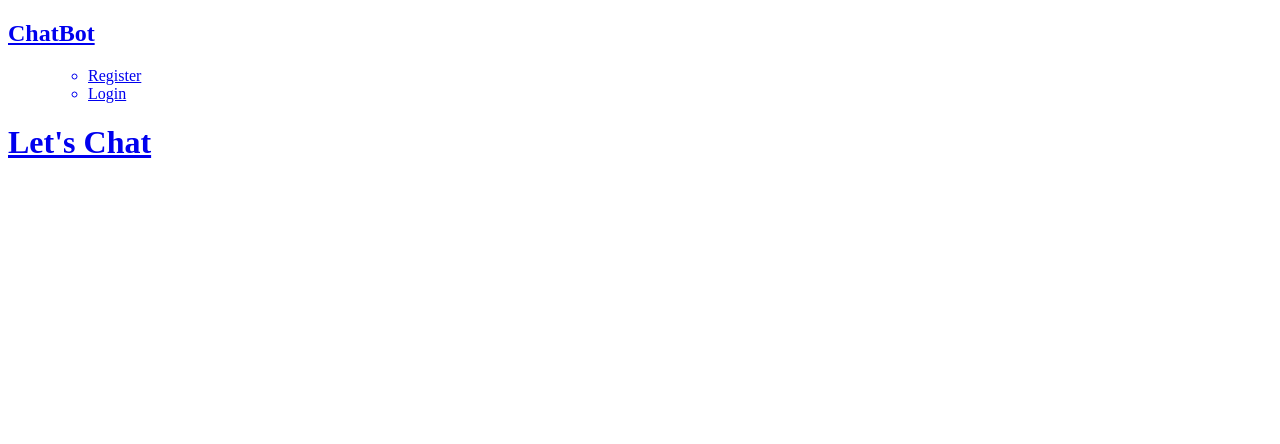
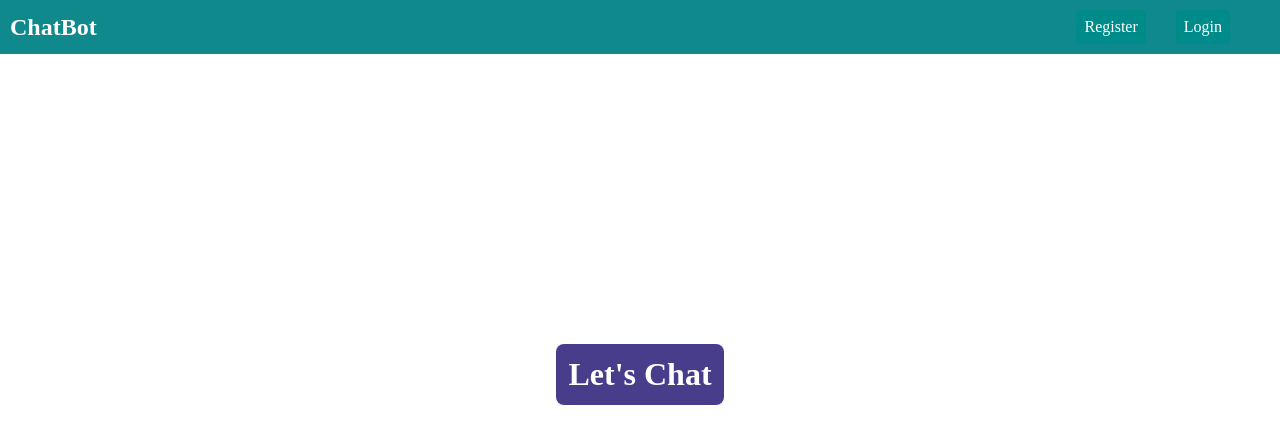
Before and after one commit to TanishJangra/MQTT-project, a website: page index.html in a window 1280 px wide. Drawn offline with Linux system fonts and the light colour scheme; the site is published under a folder, as on GitHub Pages, so addresses that start at the root find nothing.

Commit message:
changes saved 2

```diff
--- a/index.html
+++ b/index.html
@@ -4,7 +4,7 @@
     <meta charset="UTF-8">
     <meta name="viewport" content="width=device-width, initial-scale=1.0">
     <title>ChatBot</title>
-    <link rel="stylesheet" href="/CSS/style.css">
+    <link rel="stylesheet" href="./CSS/style.css">
 </head>
 <body>
     <nav class="navbar">
@@ -14,17 +14,17 @@
         <div>
             <ul class="functions">
                 <ul class="register">
-                    <a href="/HTML/signup.html" class="reg" target="_blank"><li >Register</li></a>
+                    <a href="./HTML/signup.html" class="reg" target="_blank"><li >Register</li></a>
                 </ul>
                 <ul class="login">
-                    <a href="/HTML/login.html" class="log" target="_blank"><li >Login</li></a>
+                    <a href="./HTML/login.html" class="log" target="_blank"><li >Login</li></a>
                 </ul>
             </ul>
         </div>
     </nav>
     <div class="chat-container">
         <div class="chat-btn">
-            <a href="/HTML/signup.html" class="chat" target="_blank"><h1>Let's Chat</h1></a>
+            <a href="./HTML/signup.html" class="chat" target="_blank"><h1>Let's Chat</h1></a>
         </div>
     </div>
 </body>
```
Also changed, not shown: HTML/chatui.html (+4 -4 lines), HTML/login.html (+3 -3 lines), HTML/signup.html (+5 -5 lines), HTML/user.html (+1 -1 lines), HTML/usertable.html (+2 -2 lines).
